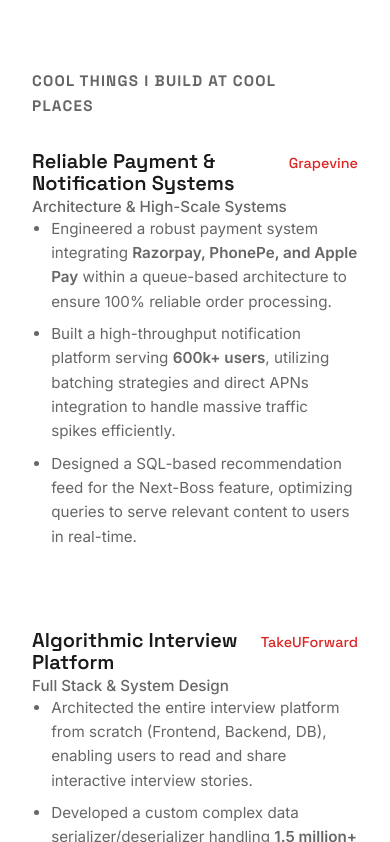
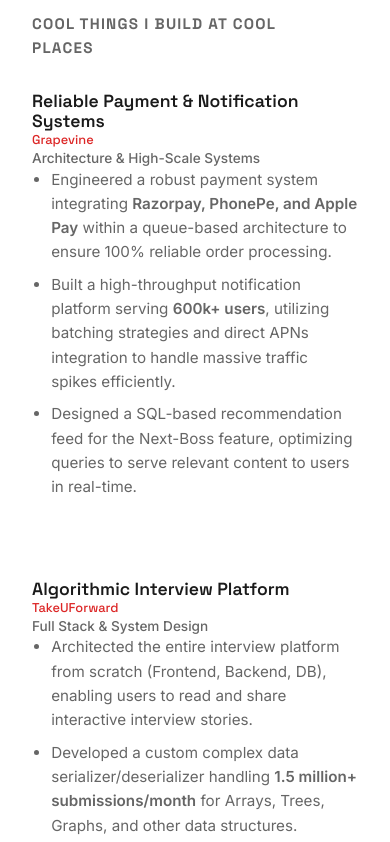
Before and after one commit to aialok/aialok, an Astro site: page / in a window 390 px wide. Shown: the part 1570-2412 px from the top of the page. Built offline with nearby package versions, Linux system fonts and the light colour scheme; Astro itself is replaced by a stand-in of ours; no server answers.

Commit message:
style: Remove text decoration from list titles and adjust list item font sizes and layout for smaller screens.

```diff
--- a/src/pages/index.astro
+++ b/src/pages/index.astro
@@ -409,6 +409,20 @@ try {
 				.list-item {
 					margin-bottom: 2rem !important;
 				}
+				.list-title {
+					font-size: 1.1rem !important;
+				}
+				.list-meta {
+					font-size: 0.8rem !important;
+				}
+				.list-role {
+					font-size: 0.85rem !important;
+				}
+				.list-header {
+					flex-direction: column;
+					align-items: flex-start;
+					gap: 0.1rem;
+				}
 			}
 			.tagline .sep {
 				color: var(--accent-red);
--- a/src/styles/global.css
+++ b/src/styles/global.css
@@ -220,6 +220,7 @@ h2::after {
 	font-size: 1.25rem;
 	font-weight: 600;
 	color: var(--text);
+	text-decoration: none;
 }
 
 .list-meta {
```
